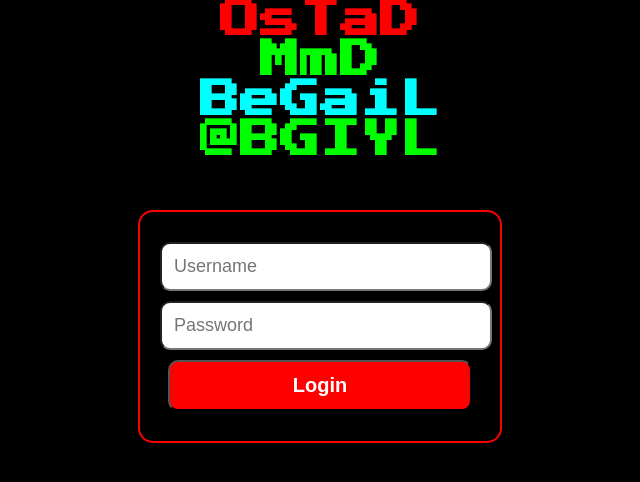
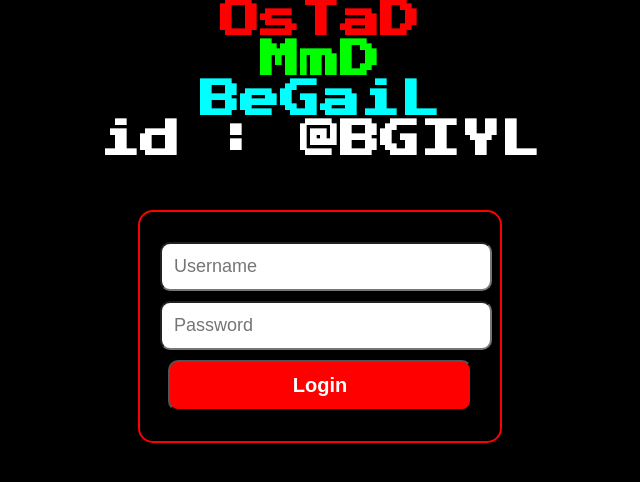
Before and after one commit to MAMADKAMAN/BegaiL, a plain HTML site: page index.html in a window 1280 px wide. Shown: the whole page, without its empty margins (320-960 px from the left). Drawn offline with Linux system fonts and the light colour scheme.

Commit message:
Update index.html

```diff
--- a/index.html
+++ b/index.html
@@ -54,6 +54,7 @@
         .red-line { color: red; }
         .green-line { color: lime; }
         .blue-line { color: cyan; }
+        .white-line { color: white; }
 
         .login-container {
             margin: 50px auto;
@@ -102,7 +103,7 @@
         <div class="line red-line">OsTaD</div>
         <div class="line green-line">MmD</div>
         <div class="line blue-line">BeGaiL</div>
-        <div class="line white-line">@BGIYL</div>
+        <div class="line white-line">    id : @BGIYL</div>
     </div>
 
     <div class="login-container">
```
